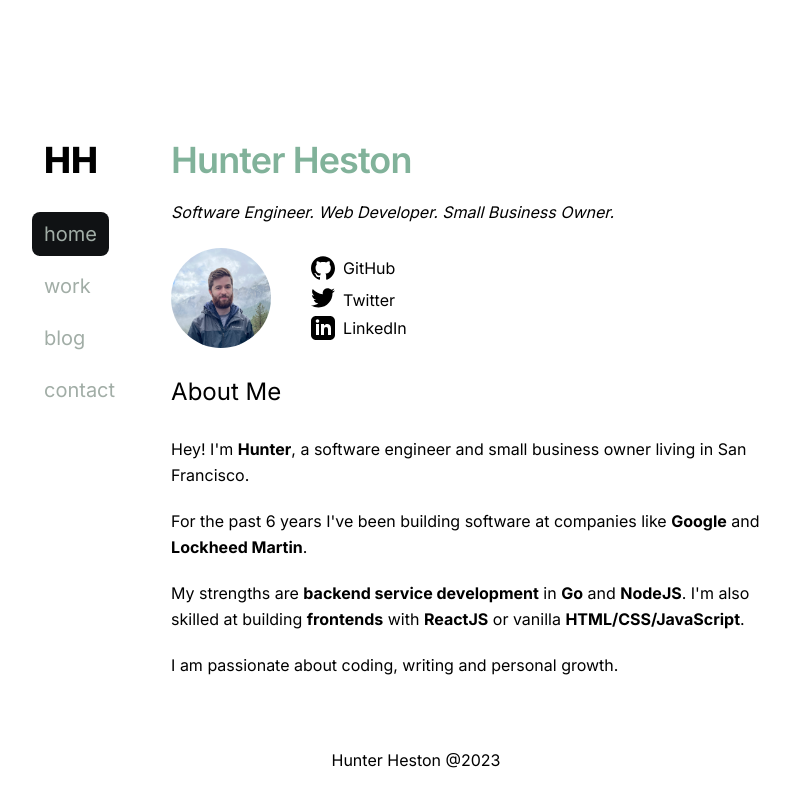
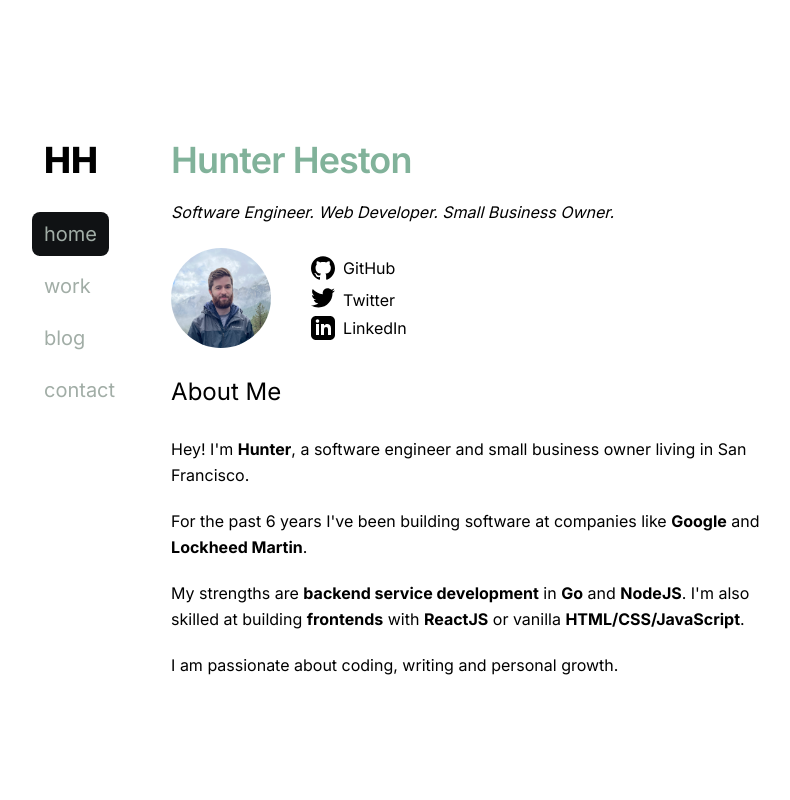
Before and after one commit to HunterHeston/personal-website, a Next.js app: page / in a window 1280 px wide. Shown: the whole page, without its empty margins (216-1006 px from the left). Built offline with nearby package versions, Linux system fonts and the light colour scheme.

Commit message:
Removing footer for now. Not clear if needed.

```diff
--- a/components/layout.tsx
+++ b/components/layout.tsx
@@ -37,7 +37,6 @@ export default function Layout({ children }: LayoutProps) {
           {children}
         </main>
       </div>
-      <footer>Hunter Heston @{new Date().getFullYear()}</footer>
     </div>
   );
 }
```
